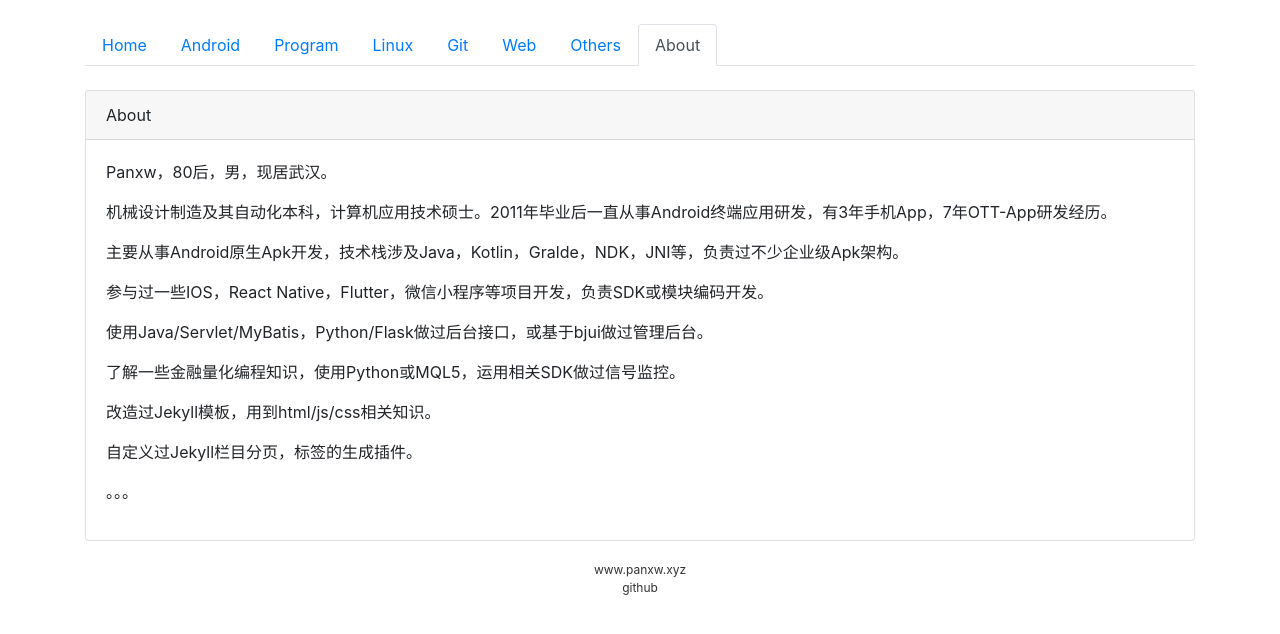
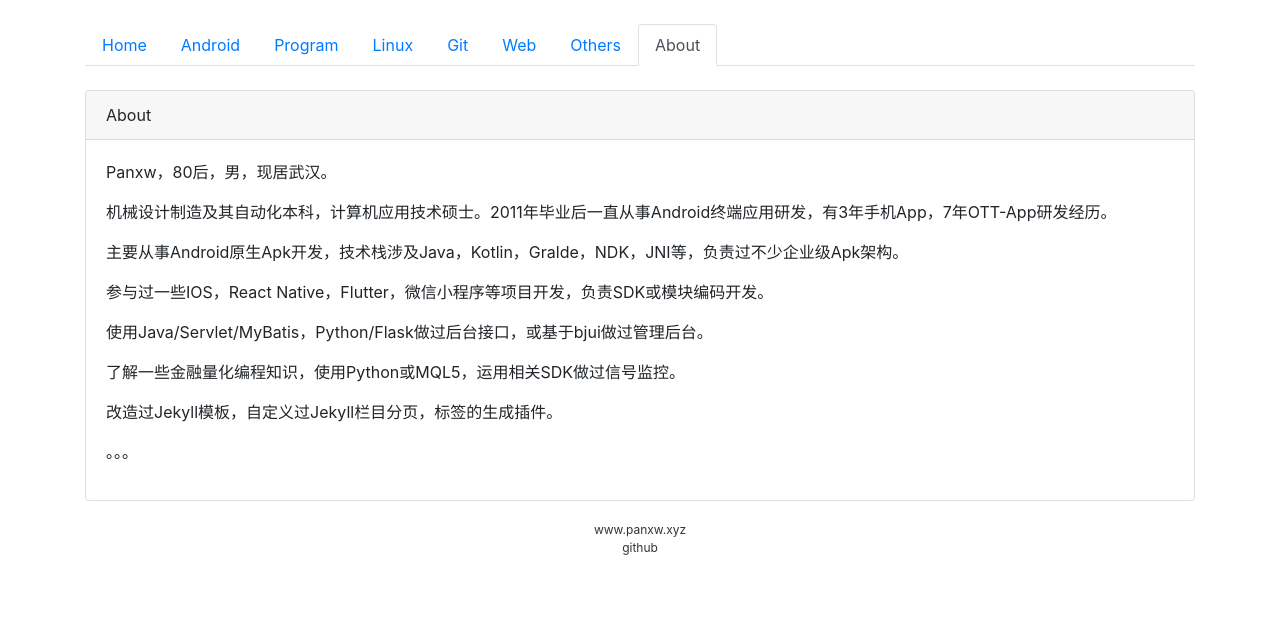
Before and after one commit to panxw/panxw.github.io, a Jekyll site: the page built from about.md, in a window 1280 px wide. Shown: the top 634 px of the page. Built offline with Jekyll 4.4.1, drawn with Linux system fonts in a browser that asks for light colours.

Commit message:
Update about.md

```diff
--- a/about.md
+++ b/about.md
@@ -15,8 +15,6 @@ Panxw，80后，男，现居武汉。
 
 了解一些金融量化编程知识，使用Python或MQL5，运用相关SDK做过信号监控。
 
-改造过Jekyll模板，用到html/js/css相关知识。
-
-自定义过Jekyll栏目分页，标签的生成插件。
+改造过Jekyll模板，自定义过Jekyll栏目分页，标签的生成插件。
 
 。。。
```
